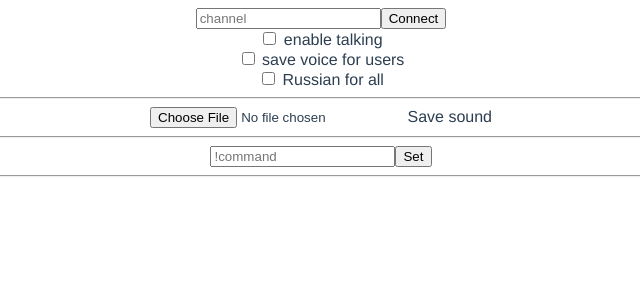
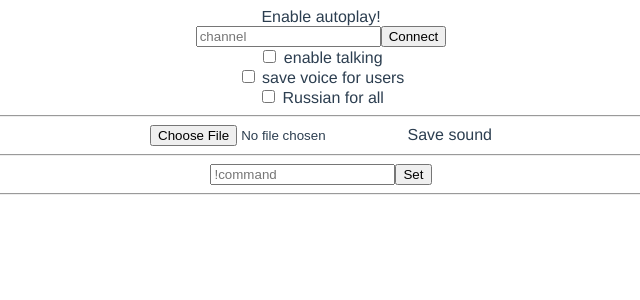
Before and after one commit to sokolas/talking-twitch, a Vue app: page / in a window 1280 px wide. Shown: the top 300 px of the page, without its empty margins (319-959 px from the left). Built offline with nearby package versions, Linux system fonts and the light colour scheme.

Commit message:
enable autoplay

```diff
--- a/src/views/Home.vue
+++ b/src/views/Home.vue
@@ -2,6 +2,7 @@
   <div class="home">
     <!-- Please go <a href="https://twitchapps.com/tmi/" target="blank">here</a>, generate and copy the token -->
     <div>
+      Enable autoplay!
       <form v-on:submit.prevent="onSubmit">
         <input type="text" placeholder="channel" id="username" v-model="name"/>
         <input type="submit" v-on:click="connect" value="Connect" /><br>
```
